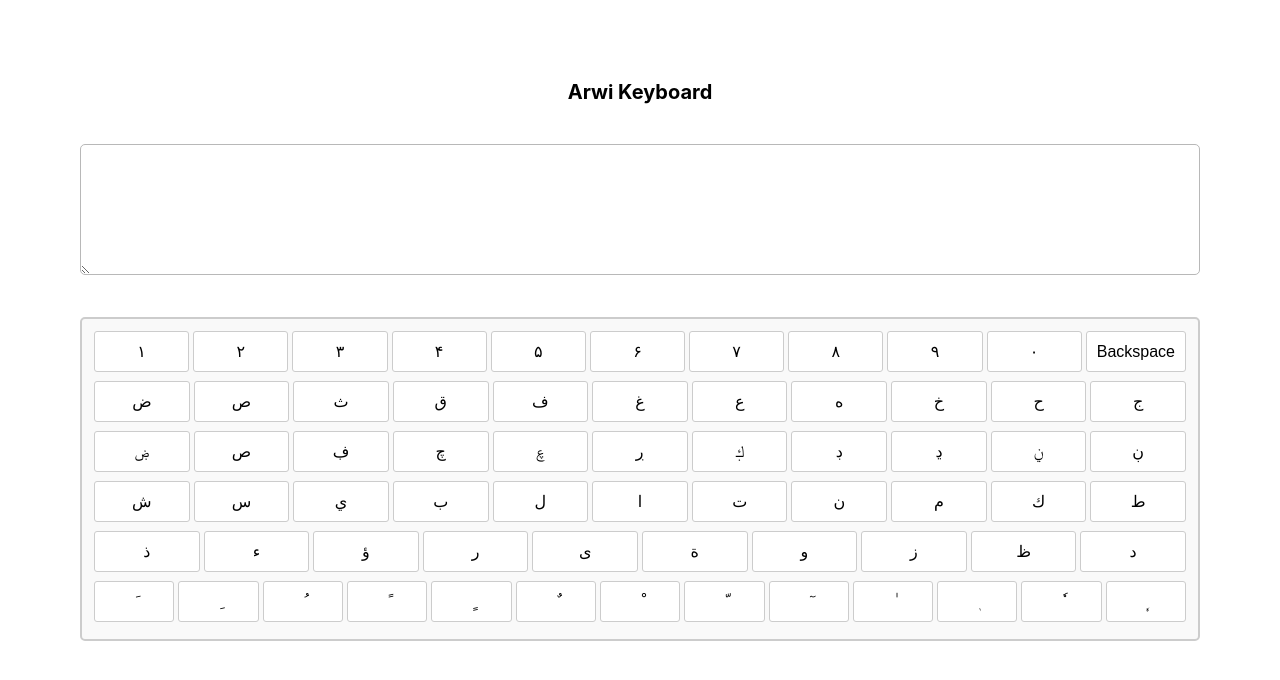
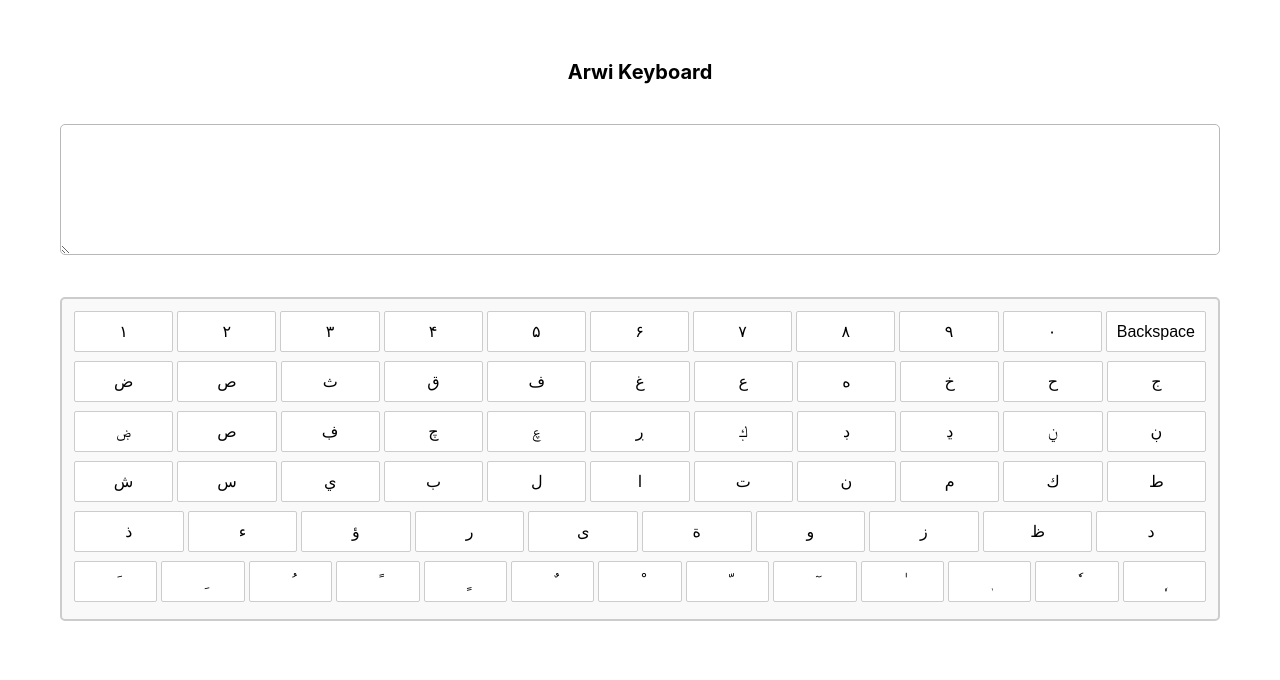
Before and after one commit to rsismail/inventory, a React (Create React App) app: page / in a window 1280 px wide. Shown: the top 680 px of the page. Built offline with nearby package versions, Linux system fonts and the light colour scheme.

Commit message:
mobile responsive added

```diff
--- a/src/App.css
+++ b/src/App.css
@@ -5,7 +5,7 @@
 }
 /* src/ArabicKeyboard.css */
 .App {
-  padding: 80px;
+  padding: 20px;
 }
 .keyboardInput {
   display: inline-block;
@@ -32,11 +32,11 @@
 .key {
   flex: 1;
   margin: 2px;
-  padding: 10px;
-  font-size: 16px;
+  padding: 6px;
+  font-size: 8px;
   cursor: pointer;
   border: 1px solid #ccc;
-  border-radius: 3px;
+  border-radius: 2px;
   background-color: #fff;
   transition: background-color 0.2s;
 }
@@ -44,3 +44,14 @@
 .key:hover {
   background-color: #fbeed7;
 }
+
+@media (min-width: 768px) {
+  .App {
+    padding: 60px;
+  }
+  .key {
+    font-size: 16px;
+    border-radius: 2px;
+    padding: 10px;
+  }
+}
```
